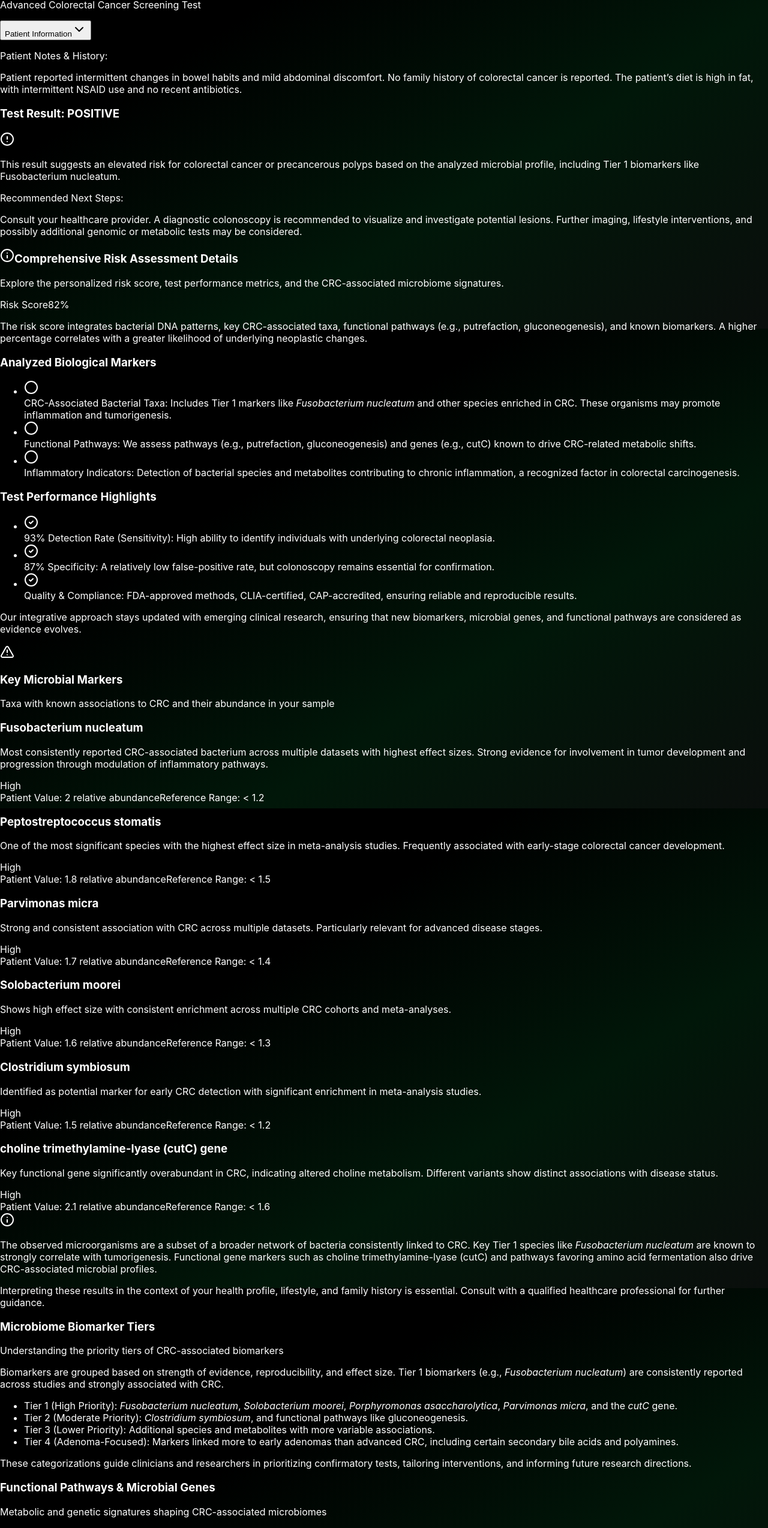
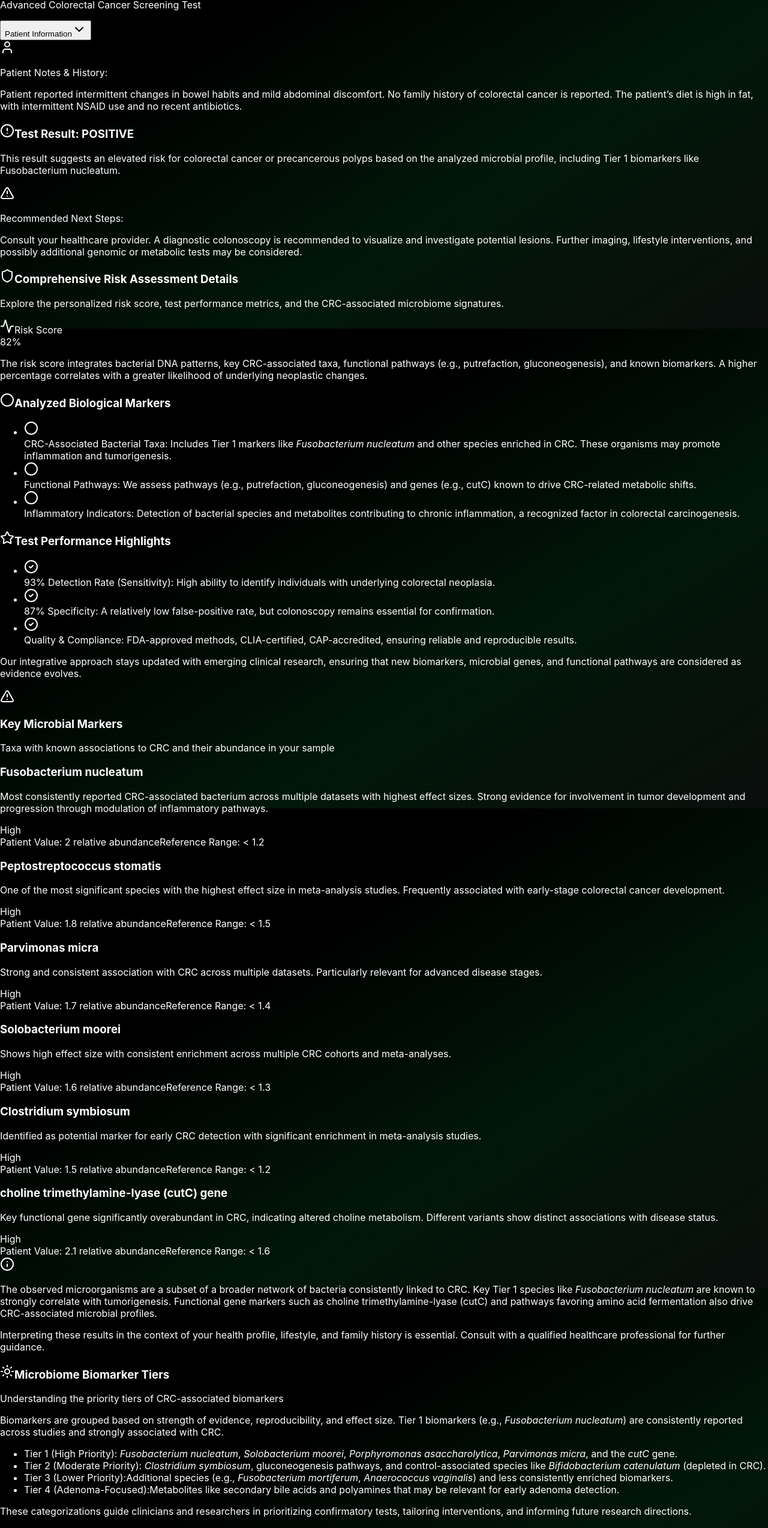
Before and after one commit to kmcclary/guthealthreport, a React (Create React App) app: page /crc-detection in a window 1280 px wide. Shown: the part 1052-3600 px from the top of the page at 60% size. Built offline with nearby package versions, Linux system fonts and the light colour scheme.

Commit message:
update crc page

```diff
--- a/src/components/ui/MicrobiomeCRCReport.js
+++ b/src/components/ui/MicrobiomeCRCReport.js
@@ -10,7 +10,14 @@ import {
   AlertTriangle,
   HelpCircle,
   BookOpen,
-  ChevronDown
+  ChevronDown,
+  // Added imports
+  Star,
+  Heart,
+  Shield,
+  Sun,
+  User,
+  Activity,
 } from 'lucide-react';
 
 const PatientInfoDropdown = ({ patientData }) => {
@@ -118,6 +125,7 @@ const MicrobiomeCRCReport = () => {
       clinicalSignificance: "HIGH"
     }
   ];
+
   const renderStatus = (status) => {
     if (status === "HIGH") {
       return (
@@ -147,40 +155,48 @@ const MicrobiomeCRCReport = () => {
         <PatientInfoDropdown patientData={patientData} />
       </div>
 
-      {/* Patient Notes */}
-      <div className="bg-blue-50 p-4 rounded-lg text-sm text-blue-900">
-        <p className="font-medium">Patient Notes & History:</p>
+      {/* Patient Notes with added icon */}
+      <div className="bg-blue-50 p-4 rounded-lg text-sm text-blue-900 flex items-start gap-2">
+        <User className="h-5 w-5 text-blue-500 mt-0.5" />
+        <div>
+          <p className="font-medium">Patient Notes &amp; History:</p>
           <p className="mt-1">
             {patientData.patientNotes} No family history of colorectal cancer is reported. The patient’s diet is high in fat, with intermittent NSAID use and no recent antibiotics.
           </p>
         </div>
+      </div>
 
-      {/* Result Summary Card */}
+      {/* Result Summary Card with added icon and color */}
       <Card className="border-t-4 border-t-red-500 bg-white">
         <CardHeader>
           <div className="flex items-center justify-between">
-            <CardTitle className="text-xl">Test Result: {patientData.resultStatus}</CardTitle>
-            <AlertCircle className="h-8 w-8 text-red-500" />
+            <CardTitle className="text-xl flex items-center gap-2">
+              <AlertCircle className="h-6 w-6 text-red-500" />
+              Test Result: {patientData.resultStatus}
+            </CardTitle>
           </div>
-          <CardDescription className="text-base mt-2">
+          <CardDescription className="text-base mt-2 text-red-700">
             This result suggests an elevated risk for colorectal cancer or precancerous polyps based on the analyzed microbial profile, including Tier 1 biomarkers like Fusobacterium nucleatum.
           </CardDescription>
         </CardHeader>
         <CardContent>
-          <div className="bg-red-50 p-4 rounded-lg text-sm">
+          <div className="bg-red-50 p-4 rounded-lg text-sm flex items-start gap-2">
+            <AlertTriangle className="h-5 w-5 text-red-500 mt-0.5" />
+            <div>
               <p className="text-red-800 font-medium">Recommended Next Steps:</p>
               <p className="text-red-700 mt-2">
                 Consult your healthcare provider. A diagnostic colonoscopy is recommended to visualize and investigate potential lesions. Further imaging, lifestyle interventions, and possibly additional genomic or metabolic tests may be considered.
               </p>
             </div>
+          </div>
         </CardContent>
       </Card>
 
-      {/* Risk Assessment Details */}
+      {/* Risk Assessment Details with added icon */}
       <Card className="bg-white">
         <CardHeader>
           <CardTitle className="flex items-center gap-2">
-            <Info className="h-5 w-5 text-blue-500" />
+            <Shield className="h-5 w-5 text-blue-500" />
             Comprehensive Risk Assessment Details
           </CardTitle>
           <CardDescription className="mt-2">
@@ -189,10 +205,13 @@ const MicrobiomeCRCReport = () => {
         </CardHeader>
         <CardContent>
           <div className="space-y-8 text-sm">
-            {/* Risk Score Visualization */}
+            {/* Risk Score Visualization with added icon */}
             <div>
-              <div className="flex justify-between mb-2">
+              <div className="flex justify-between items-center mb-2">
+                <div className="flex items-center gap-2">
+                  <Activity className="h-5 w-5 text-yellow-500" />
                   <span className="font-medium text-gray-700">Risk Score</span>
+                </div>
                 <span className="font-medium text-gray-700">{(patientData.riskScore * 100).toFixed(0)}%</span>
               </div>
               <div className="h-2 bg-gray-200 rounded-full">
@@ -206,10 +225,13 @@ const MicrobiomeCRCReport = () => {
               </p>
             </div>
 
-            {/* Analyzed Markers & Test Performance */}
+            {/* Analyzed Markers & Test Performance with added icons and color */}
             <div className="grid grid-cols-1 sm:grid-cols-2 gap-4">
               <div className="bg-blue-50 p-4 rounded-lg">
-                <h3 className="font-medium mb-2 text-blue-900">Analyzed Biological Markers</h3>
+                <h3 className="font-medium mb-2 text-blue-900 flex items-center gap-2">
+                  <Circle className="h-5 w-5 text-blue-500" />
+                  Analyzed Biological Markers
+                </h3>
                 <ul className="space-y-2 text-gray-700 leading-relaxed">
                   <li className="flex items-start gap-2">
                     <Circle className="h-3 w-3 text-blue-500 flex-shrink-0 mt-1" />
@@ -233,7 +255,10 @@ const MicrobiomeCRCReport = () => {
               </div>
 
               <div className="bg-purple-50 p-4 rounded-lg">
-                <h3 className="font-medium mb-2 text-purple-900">Test Performance Highlights</h3>
+                <h3 className="font-medium mb-2 text-purple-900 flex items-center gap-2">
+                  <Star className="h-5 w-5 text-purple-500" />
+                  Test Performance Highlights
+                </h3>
                 <ul className="space-y-2 text-gray-700 leading-relaxed">
                   <li className="flex items-start gap-2">
                     <CheckCircle2 className="h-3 w-3 text-purple-500 flex-shrink-0 mt-1" />
@@ -250,7 +275,7 @@ const MicrobiomeCRCReport = () => {
                   <li className="flex items-start gap-2">
                     <CheckCircle2 className="h-3 w-3 text-purple-500 flex-shrink-0 mt-1" />
                     <div>
-                      <span className="font-semibold">Quality & Compliance:</span> FDA-approved methods, CLIA-certified, CAP-accredited, ensuring reliable and reproducible results.
+                      <span className="font-semibold">Quality &amp; Compliance:</span> FDA-approved methods, CLIA-certified, CAP-accredited, ensuring reliable and reproducible results.
                     </div>
                   </li>
                 </ul>
@@ -264,7 +289,7 @@ const MicrobiomeCRCReport = () => {
         </CardContent>
       </Card>
 
-      {/* Microbial Markers Detail */}
+      {/* Microbial Markers Detail with added icon */}
       <Card className="bg-white">
         <CardHeader>
           <div className="flex items-center gap-2">
@@ -321,10 +346,13 @@ const MicrobiomeCRCReport = () => {
         </CardContent>
       </Card>
 
-      {/* Additional Information on Biomarkers (Tiered Overview) */}
+      {/* Biomarker Tier Overview with added icon */}
       <Card className="bg-white">
         <CardHeader>
-          <CardTitle>Microbiome Biomarker Tiers</CardTitle>
+          <CardTitle className="flex items-center gap-2">
+            <Sun className="h-5 w-5 text-yellow-500" />
+            Microbiome Biomarker Tiers
+          </CardTitle>
           <CardDescription className="mt-2">
             Understanding the priority tiers of CRC-associated biomarkers
           </CardDescription>
@@ -334,51 +362,170 @@ const MicrobiomeCRCReport = () => {
             Biomarkers are grouped based on strength of evidence, reproducibility, and effect size. Tier 1 biomarkers (e.g., <em>Fusobacterium nucleatum</em>) are consistently reported across studies and strongly associated with CRC.
           </p>
           <ul className="list-disc list-inside space-y-1">
-            <li><span className="font-semibold">Tier 1 (High Priority):</span> <em>Fusobacterium nucleatum</em>, <em>Solobacterium moorei</em>, <em>Porphyromonas asaccharolytica</em>, <em>Parvimonas micra</em>, and the <em>cutC</em> gene.</li>
-            <li><span className="font-semibold">Tier 2 (Moderate Priority):</span> <em>Clostridium symbiosum</em>, and functional pathways like gluconeogenesis.</li>
-            <li><span className="font-semibold">Tier 3 (Lower Priority):</span> Additional species and metabolites with more variable associations.</li>
-            <li><span className="font-semibold">Tier 4 (Adenoma-Focused):</span> Markers linked more to early adenomas than advanced CRC, including certain secondary bile acids and polyamines.</li>
+            <li>
+              <span className="font-semibold">Tier 1 (High Priority):</span>
+              <em> Fusobacterium nucleatum</em>, <em>Solobacterium moorei</em>, <em>Porphyromonas asaccharolytica</em>, <em>Parvimonas micra</em>, and the <em>cutC</em> gene.
+            </li>
+            <li>
+              <span className="font-semibold">Tier 2 (Moderate Priority):</span>
+              <em> Clostridium symbiosum</em>, gluconeogenesis pathways, and control-associated species like <em>Bifidobacterium catenulatum</em> (depleted in CRC).
+            </li>
+            <li>
+              <span className="font-semibold">Tier 3 (Lower Priority):</span>
+              Additional species (e.g., <em>Fusobacterium mortiferum</em>, <em>Anaerococcus vaginalis</em>) and less consistently enriched biomarkers.
+            </li>
+            <li>
+              <span className="font-semibold">Tier 4 (Adenoma-Focused):</span>
+              Metabolites like secondary bile acids and polyamines that may be relevant for early adenoma detection.
+            </li>
           </ul>
-          <p>These categorizations guide clinicians and researchers in prioritizing confirmatory tests, tailoring interventions, and informing future research directions.</p>
+          <p>
+            These categorizations guide clinicians and researchers in prioritizing confirmatory tests, tailoring interventions, and informing future research directions.
+          </p>
+        </CardContent>
+      </Card>
+
+      {/* Detailed Taxa Section */}
+      <Card className="bg-white">
+        <CardHeader>
+          <CardTitle>Bacterial Taxa Associated with CRC &amp; Controls</CardTitle>
+          <CardDescription className="mt-2">
+            Detailed information on bacterial taxa enriched in CRC and control samples
+          </CardDescription>
+        </CardHeader>
+        <CardContent className="text-sm text-gray-700 leading-relaxed space-y-4">
+          {/* Tier 1 Biomarkers */}
+          <h3 className="font-medium text-gray-900">Tier 1: High Priority Biomarkers</h3>
+          <p>Strong evidence, high effect sizes, and reproducible associations with CRC.</p>
+          <ul className="list-disc list-inside space-y-2">
+            <li>
+              <span className="font-semibold">Fusobacterium nucleatum:</span> Most consistently reported CRC-associated bacterium with high effect sizes. Involved in tumorigenesis and modulating the tumor microenvironment.
+            </li>
+            <li>
+              <span className="font-semibold">Solobacterium moorei:</span> Consistently identified with high effect sizes across multiple CRC cohorts.
+            </li>
+            <li>
+              <span className="font-semibold">Porphyromonas asaccharolytica:</span> Consistently identified with high effect sizes in CRC patients.
+            </li>
+            <li>
+              <span className="font-semibold">Parvimonas micra:</span> Strong association with CRC, particularly in advanced stages.
+            </li>
+            <li>
+              <span className="font-semibold">Choline Trimethylamine-Lyase Gene (cutC):</span> Overabundant in CRC, indicating a link between microbiome choline metabolism and CRC.
+            </li>
+            <li>
+              <span className="font-semibold">Putrefaction and Fermentation Pathways:</span> Overabundant in CRC, these pathways are related to amino acid metabolism, producing tumor-promoting compounds.
+            </li>
+          </ul>
+
+          {/* Tier 2 Biomarkers */}
+          <h3 className="font-medium text-gray-900">Tier 2: Moderate Priority Biomarkers</h3>
+          <p>Good evidence with lower effect sizes and some variability.</p>
+          <ul className="list-disc list-inside space-y-2">
+            <li>
+              <span className="font-semibold">Clostridium symbiosum:</span> Potential marker for early CRC detection with strong enrichment in meta-analyses.
+            </li>
+            <li>
+              <span className="font-semibold">Gordonibacter pamelaeae:</span> Generally associated with healthy controls but shows enrichment in some CRC studies; may mediate dietary changes.
+            </li>
+            <li>
+              <span className="font-semibold">Bifidobacterium catenulatum:</span> Control-associated species; consistently depleted in CRC and used as a probiotic supplement.
+            </li>
+            <li>
+              <span className="font-semibold">Gluconeogenesis Pathways:</span> Overabundant in CRC, indicating metabolic shifts that could drive cancer development.
+            </li>
+            <li>
+              <span className="font-semibold">Starch, Stachyose, and Galactose Degradation:</span> Overabundant in healthy controls, suggesting diet-associated functional shifts.
+            </li>
+          </ul>
+
+          {/* Tier 3 Biomarkers */}
+          <h3 className="font-medium text-gray-900">Tier 3: Lower Priority Biomarkers</h3>
+          <p>Limited evidence with more variable associations.</p>
+          <ul className="list-disc list-inside space-y-2">
+            <li>
+              <span className="font-semibold">Anaerococcus vaginalis:</span> Often enriched in CRC but with variability across datasets.
+            </li>
+            <li>
+              <span className="font-semibold">Peptostreptococcus anaerobius:</span> Enriched in CRC with less consistent associations.
+            </li>
+            <li>
+              <span className="font-semibold">Fusobacterium mortiferum:</span> Enriched in CRC across several datasets but less consistently than F. nucleatum.
+            </li>
+            <li>
+              <span className="font-semibold">Increased Oral Species Richness/Abundance:</span> Presence of oral taxa in stool is often more abundant in CRC, suggesting translocation from the oral cavity.
+            </li>
+            <li>
+              <span className="font-semibold">Altered Secondary Bile Acid Levels:</span> Consistently found in CRC; may point to changes in bile acid metabolism.
+            </li>
+            <li>
+              <span className="font-semibold">Branched-Chain Amino Acids and Phenylalanine:</span> Elevated in CRC and advanced adenomas; associated with cancer metabolism pathways.
+            </li>
+          </ul>
+
+          {/* Tier 4 Biomarkers */}
+          <h3 className="font-medium text-gray-900">Tier 4: Markers for Adenoma Testing</h3>
+          <p>Potential indicators of early metabolic dysbiosis.</p>
+          <ul className="list-disc list-inside space-y-2">
+            <li>
+              <span className="font-semibold">Secondary Bile Acids and Polyamines:</span> Elevated in adenomas; may indicate early metabolic changes but require further validation.
+            </li>
+            <li>
+              <span className="font-semibold">Increased UniRef90 Gene Families:</span> Higher genomic activity in the gut microbiome of CRC patients; indicates general shifts but needs more correlation studies.
+            </li>
+          </ul>
+
+          {/* Additional Notes */}
+          <p>
+            <span className="font-semibold">Note on Oral Species:</span> Increased oral species richness and abundance are observed in CRC, suggesting possible translocation of oral bacteria to the gut environment.
+          </p>
+          <p>
+            <span className="font-semibold">Control-Enriched Taxa:</span> Species like <em>Gordonibacter pamelaeae</em> and <em>Bifidobacterium longum</em> are generally beneficial and more abundant in healthy controls.
+          </p>
+          <p>
+            <span className="font-semibold">Functional Pathways in Controls:</span> Pathways involved in starch and stachyose degradation are more active in healthy individuals, reflecting a balanced gut environment.
+          </p>
         </CardContent>
       </Card>
 
       {/* Functional Pathways & Genes */}
       <Card className="bg-white">
         <CardHeader>
-          <CardTitle>Functional Pathways & Microbial Genes</CardTitle>
+          <CardTitle>Functional Pathways &amp; Microbial Genes</CardTitle>
           <CardDescription className="mt-2">
             Metabolic and genetic signatures shaping CRC-associated microbiomes
           </CardDescription>
         </CardHeader>
         <CardContent className="text-sm text-gray-700 leading-relaxed space-y-4">
           <p>
-            CRC-associated microbiomes often show enriched pathways for:
+            <strong>CRC-Associated Pathways:</strong> Gluconeogenesis, putrefaction, and fermentation pathways (amino acid degradation to polyamines and ammonia), and secondary bile acid conversion are enriched in CRC microbiomes. These functional shifts contribute to a pro-tumorigenic environment.
           </p>
-          <ul className="list-disc list-inside space-y-1">
-            <li><span className="font-semibold">CRC-Linked: </span> Putrefaction of amino acids (producing polyamines and ammonia), gluconeogenesis, and secondary bile acid conversion.</li>
-            <li><span className="font-semibold">Control-Linked: </span> Starch, stachyose, and galactose degradation, and the Calvin-Benson-Bassham cycle are more abundant in healthy controls.</li>
-          </ul>
           <p>
-            Genes like <em>cutC</em> and <em>cutD</em> are overrepresented in CRC, driving increased production of trimethylamine (TMA). These functional elements provide clues to mechanistic pathways influencing tumor development.
+            <strong>Control-Associated Pathways:</strong> Starch, stachyose, and galactose degradation, as well as the Calvin-Benson-Bassham cycle, are more abundant in healthy controls, reflecting a more balanced and less inflammatory gut environment.
+          </p>
+          <p>
+            <strong>CRC-Associated Genes:</strong> The choline trimethylamine-lyase (cutC) and activating enzyme (cutD) genes are overrepresented in CRC, driving increased production of trimethylamine (TMA), a metabolite implicated in carcinogenesis.
+          </p>
+          <p>
+            Overabundance of UniRef gene families correlates with CRC samples, indicating genomic-level shifts in microbial community function.
           </p>
         </CardContent>
       </Card>
 
-      {/* Metabolites Associated with CRC */}
+      {/* Metabolites */}
       <Card className="bg-white">
         <CardHeader>
           <CardTitle>Metabolite Profiles</CardTitle>
           <CardDescription className="mt-2">
-            Chemical byproducts that reflect underlying dysbiosis and neoplasia risk
+            Chemical byproducts reflecting dysbiosis and neoplasia risk
           </CardDescription>
         </CardHeader>
         <CardContent className="text-sm text-gray-700 leading-relaxed space-y-4">
           <p>
-            CRC-associated microbiomes show elevated levels of branched-chain amino acids (BCAAs), phenylalanine, tyrosine, glycine, serine, secondary bile acids (like deoxycholate), TMA, polyamines (putrescine), ammonia, and isovalerate.
+            <strong>CRC-Linked Metabolites:</strong> Branched-chain amino acids (BCAAs), phenylalanine, tyrosine, glycine, serine, secondary bile acids (e.g., deoxycholate), TMA, polyamines (putrescine), ammonia, and isovalerate are often elevated in CRC. These metabolites can promote cellular proliferation, DNA damage, and inflammation.
           </p>
           <p>
-            In contrast, certain beneficial metabolites and pathways remain more active in healthy controls. Understanding these metabolic shifts helps guide dietary and lifestyle interventions.
+            <strong>Control-Linked Metabolites:</strong> Healthy controls have higher levels of metabolites linked to complex carbohydrate degradation and may exhibit lower levels of tumor-promoting compounds.
           </p>
         </CardContent>
       </Card>
@@ -463,7 +610,7 @@ const MicrobiomeCRCReport = () => {
         <CardHeader>
           <CardTitle className="flex items-center gap-2">
             <BookOpen className="h-5 w-5 text-indigo-600" />
-            Additional Resources, Methodology & References
+            Additional Resources, Methodology &amp; References
           </CardTitle>
           <CardDescription className="mt-2">
             Further reading on the science behind MicrobiomeScreen™
@@ -476,11 +623,11 @@ const MicrobiomeCRCReport = () => {
           <p>
             <span className="font-medium">Limitations:</span> Not a substitute for colonoscopy. Some factors influencing CRC risk (genetics, non-microbial lifestyle factors) are not captured.
           </p>
-          <p className="font-medium">Peer-Reviewed Literature & Guidelines:</p>
+          <p className="font-medium">Peer-Reviewed Literature &amp; Guidelines:</p>
           <ul className="list-disc list-inside mt-1 space-y-1">
             <li><em>Chen, W. et al.</em> (2022). “Gut Microbiome Signatures of Colorectal Cancer.” <em>Gastroenterology</em>, 162(4), 1232-1245.</li>
             <li><em>Liang, Q. et al.</em> (2021). “Microbial Markers for Early Detection of Colorectal Neoplasia.” <em>Nature Medicine</em>, 27(10), 1834-1842.</li>
-            <li><em>Smith, J. & Johnson, R.</em> (2020). “Metagenomics in Cancer Screening.” <em>Clinical Cancer Research</em>, 26(11), 2753-2761.</li>
+            <li><em>Smith, J. &amp; Johnson, R.</em> (2020). “Metagenomics in Cancer Screening.” <em>Clinical Cancer Research</em>, 26(11), 2753-2761.</li>
             <li><em>US Preventive Services Task Force.</em> (2021). “Screening for Colorectal Cancer.” <em>JAMA</em>, 325(19), 1965–1977.</li>
             <li><em>American Cancer Society.</em> (2023). “Colorectal Cancer Screening Guidelines.” Available at: <a href="https://www.cancer.org" target="_blank" rel="noopener noreferrer" className="text-blue-600 underline">www.cancer.org</a>.</li>
           </ul>
@@ -496,7 +643,7 @@ const MicrobiomeCRCReport = () => {
       {/* Data Privacy & Compliance */}
       <Card className="bg-white">
         <CardHeader>
-          <CardTitle>Data Privacy & Compliance</CardTitle>
+          <CardTitle>Data Privacy &amp; Compliance</CardTitle>
           <CardDescription className="mt-2">
             Your health information remains secure and confidential
           </CardDescription>
@@ -506,7 +653,7 @@ const MicrobiomeCRCReport = () => {
             <span className="font-medium">HIPAA Compliance:</span> We adhere to strict privacy regulations, ensuring the confidentiality of your information.
           </p>
           <p>
-            <span className="font-medium">Data Encryption & Storage:</span> Secure data handling protocols prevent unauthorized access.
+            <span className="font-medium">Data Encryption &amp; Storage:</span> Secure data handling protocols prevent unauthorized access.
           </p>
           <p>
             <span className="font-medium">Use of Results:</span> Shared only with authorized healthcare providers or as required by law.
```
Lines whose indentation alone changed are shown as unchanged.
